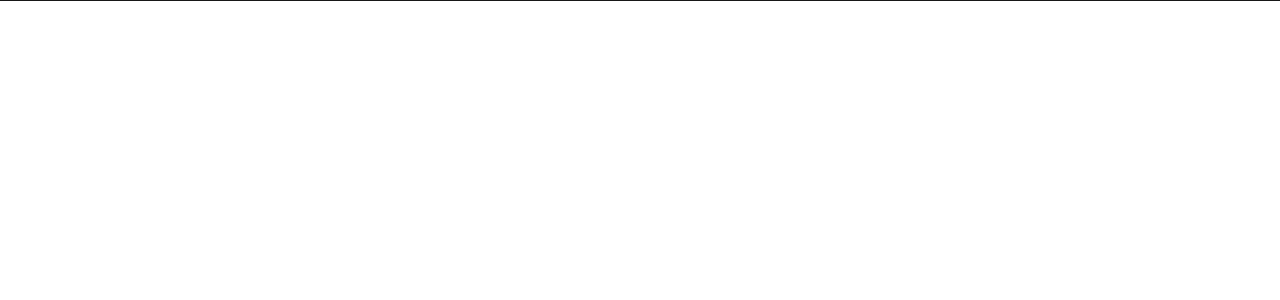
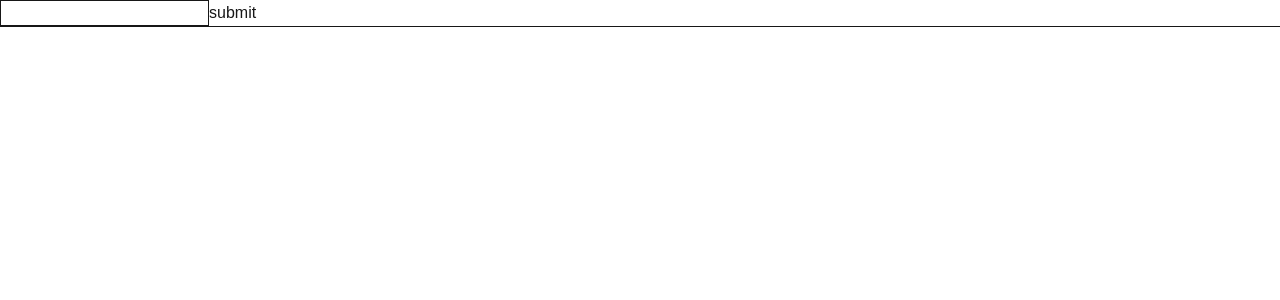
Before and after one commit to KhrystynaHrytsiv/next, a Next.js app: page / in a window 1280 px wide. Shown: the top 300 px of the page. Built offline with nearby package versions, Linux system fonts and the light colour scheme.

Commit message:
simple form

```diff
--- a/app/page.tsx
+++ b/app/page.tsx
@@ -1,7 +1,18 @@
-import Image from "next/image";
+import Form from "next/form";
 
 export default function Home() {
   return (
-    <></>
+    <>
+    {/*<form action={'/submit'}>*/}
+    {/*  <input type={'text'} name={'login'} placeholder={'login'} className='border-1 m-2'/>*/}
+    {/*  <input type={'text'} name={'password'} placeholder={'password'} className='border-1 m-2'/>*/}
+    {/*  <button className='border-1'>submit</button>*/}
+    {/*</form>*/}
+
+      <Form action={'/submit'} >
+        <input type={'text'} name={'name'} className='border-1'/>
+        <button> submit</button>
+      </Form>
+    </>
   );
 }
--- /dev/null
+++ b/app/submit/page.tsx
@@ -0,0 +1,18 @@
+import {FC} from "react";
+
+type Prop = {
+    searchParams:Promise<{
+        [key:string]: string | string[] | undefined
+    }>
+}
+const SubmitPage:FC<Prop> = async ({searchParams}) => {
+    const sp = await searchParams;
+
+    return (
+        <div>
+            submit page {sp.name}
+        </div>
+    );
+};
+
+export default SubmitPage;
```
